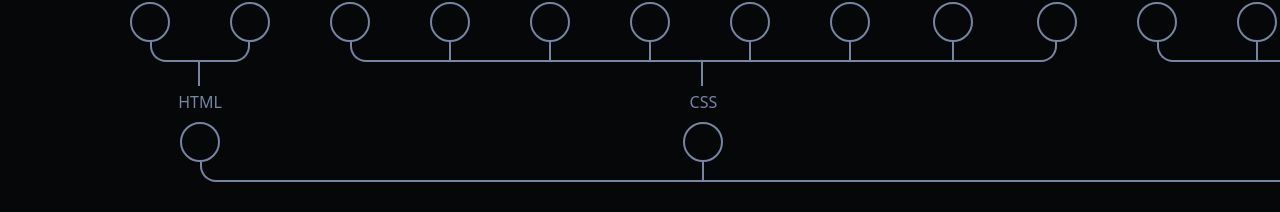
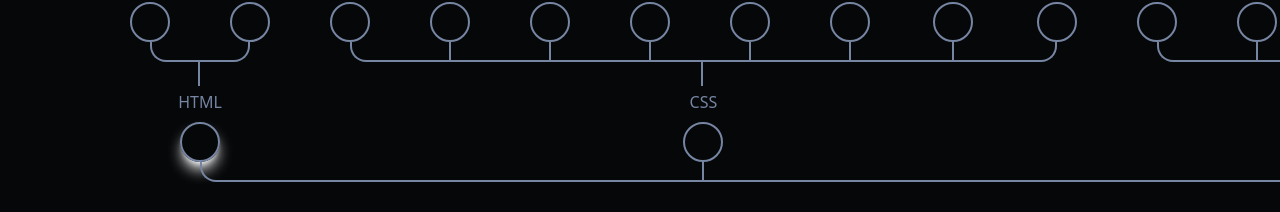
Before and after one commit to Lavryniukk/omniscent-frontend, a Next.js app: page /prototype/roadmap in a window 1280 px wide. Shown: the part 354-566 px from the top of the page. Built offline with nearby package versions, Linux system fonts and the light colour scheme.

Commit message:
Added glowing to selectedNode

```diff
--- a/app/(pages)/prototype/roadmap/page.tsx
+++ b/app/(pages)/prototype/roadmap/page.tsx
@@ -306,7 +306,7 @@ const RoadmapPage = () => {
   // Define state variables using React hooks
   let [tree, setTree] = useState<Array<treenode>>(rdmap); // State for the roadmap tree
   let [showSideBar, setShowSideBar] = useState<boolean>(false); // State for showing/hiding the sidebar
-  let [selectedNode, setSelectedNode] = useState<treenode>(tree[0]); // State for the currently selected node in the tree
+  let [selectedNode, setSelectedNode] = useState<treenode | null>(tree[0]); // State for the currently selected node in the tree
   let [coordinates, setCoordinates] = useState<{ x: number; y: number }>({
     x: 100,
     y: 200,
@@ -333,6 +333,7 @@ const RoadmapPage = () => {
     function handleDocumentClick(event: MouseEvent) {
       const target = event.target as HTMLElement | null;
       if (showSideBar && target && !target.closest(".sidebar")) {
+        setSelectedNode(null);
         setShowSideBar(false);
       }
     }
@@ -354,6 +355,7 @@ const RoadmapPage = () => {
       <DynamicGraphTree
         setShowSideBar={setShowSideBar}
         treeObjectArray={tree}
+        selectedNode={selectedNode}
         setSelectedNode={setSelectedNode}
         setIsDragging={setIsDragging}
         isDragging={isDragging}
@@ -364,6 +366,7 @@ const RoadmapPage = () => {
       />
       <SideBar
         showSideBar={showSideBar}
+        setSelectedNode={setSelectedNode}
         selectedNode={selectedNode}
         closeSideBar={setShowSideBar}
       />
--- a/app/modules/graph/GraphTree.tsx
+++ b/app/modules/graph/GraphTree.tsx
@@ -44,16 +44,15 @@ type PropsType = {
   coordinates: { x: number; y: number };
   initialMousePos: { x: number; y: number };
   setInitialMousePos: ({ x, y }: { x: number; y: number }) => void;
+  selectedNode: treenode | null;
 };
 let GraphTree = ({
   treeObjectArray,
   setShowSideBar,
   setSelectedNode,
-  isDragging,
   setIsDragging,
-  setCoordinates,
   coordinates,
-  initialMousePos,
+  selectedNode,
   setInitialMousePos,
 }: PropsType) => {
   const [zoomLevel, setZoomLevel] = useState(100);
@@ -103,7 +102,9 @@ let GraphTree = ({
                 setShowSideBar(true);
                 setSelectedNode(node);
               }}
-              className={`w-10 hover:bg-secondary node-circle aspect-square mt-2 rounded-full ${
+              className={`w-10 hover:bg-secondary node-circle ${
+                node === selectedNode ? "shadow-lg" : ""
+              } shadow-white aspect-square mt-2 rounded-full ${
                 node.children && node.children.length ? arrowTopAfter : ""
               } border-2 mx-auto border-accent`}
             />
--- a/app/shared/prototypeSideBar/Sbar.tsx
+++ b/app/shared/prototypeSideBar/Sbar.tsx
@@ -4,11 +4,17 @@ import { MdOutlineClose } from "react-icons/md";
 type Props = {
   showSideBar: boolean; // Boolean prop to show/hide the sidebar
   closeSideBar: (v: boolean) => void; // Function to close the sidebar
-  selectedNode: treenode; // The currently selected node in the tree
+  selectedNode: treenode | null; // The currently selected node in the tree
+  setSelectedNode: (v: treenode | null) => void;
 };
 
 // Define the SideBar functional component
-let SideBar = ({ showSideBar, closeSideBar, selectedNode }: Props) => {
+let SideBar = ({
+  showSideBar,
+  closeSideBar,
+  selectedNode,
+  setSelectedNode,
+}: Props) => {
   // Calculate the CSS class for the sidebar position
   let res = showSideBar ? "right-0" : "-right-full";
 
@@ -27,12 +33,17 @@ let SideBar = ({ showSideBar, closeSideBar, selectedNode }: Props) => {
         {/* Close button */}
         <div
           className=" w-fit ml-auto m-1 cursor-pointer"
-          onClick={() => closeSideBar(false)}
+          onClick={() => {
+            closeSideBar(false);
+            setSelectedNode(null);
+          }}
         >
           <MdOutlineClose size={"30px"} color={"white"} /> {/* Close icon */}
         </div>
         {/* Node name */}
-        <h1 className="text-2xl text-center">{selectedNode.name}</h1>
+        <h1 className="text-2xl text-center">
+          {selectedNode && selectedNode.name}
+        </h1>
       </div>
     </div>
   );
```
